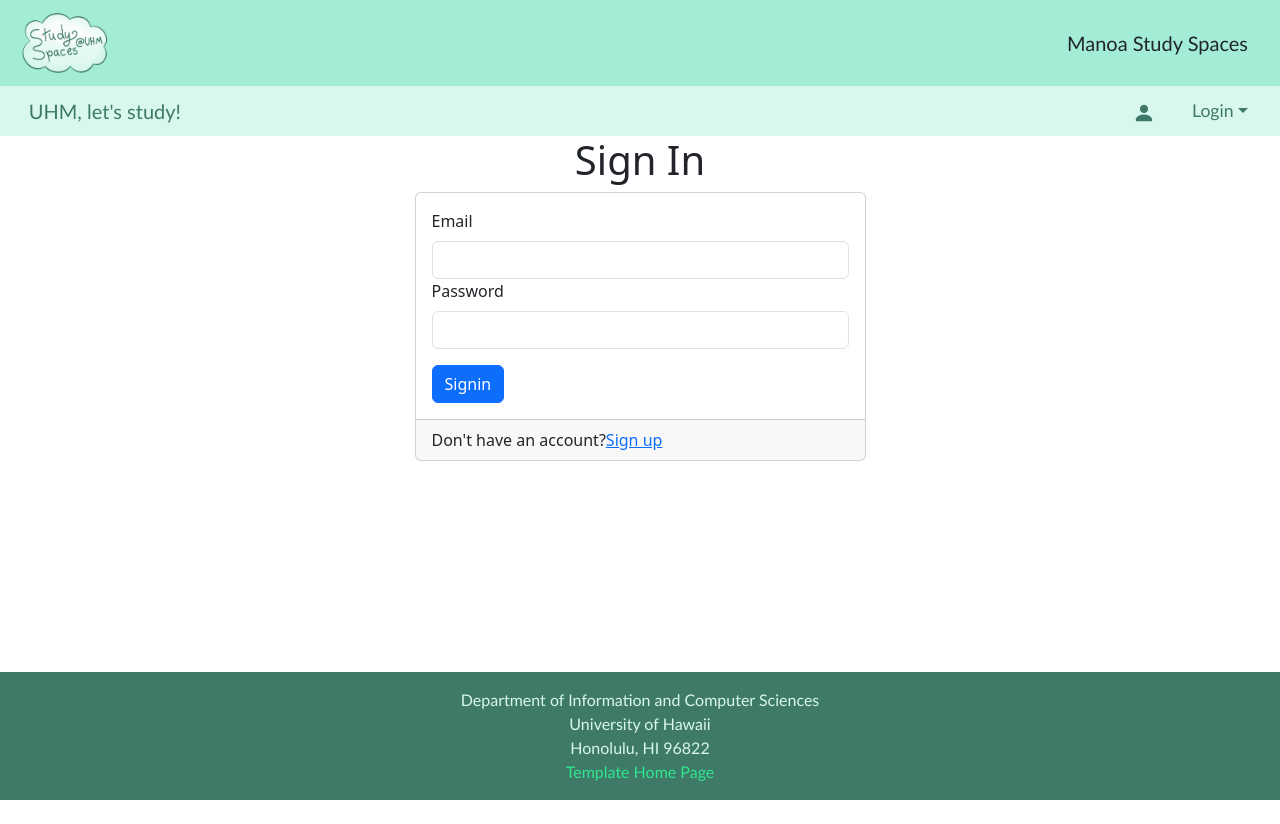
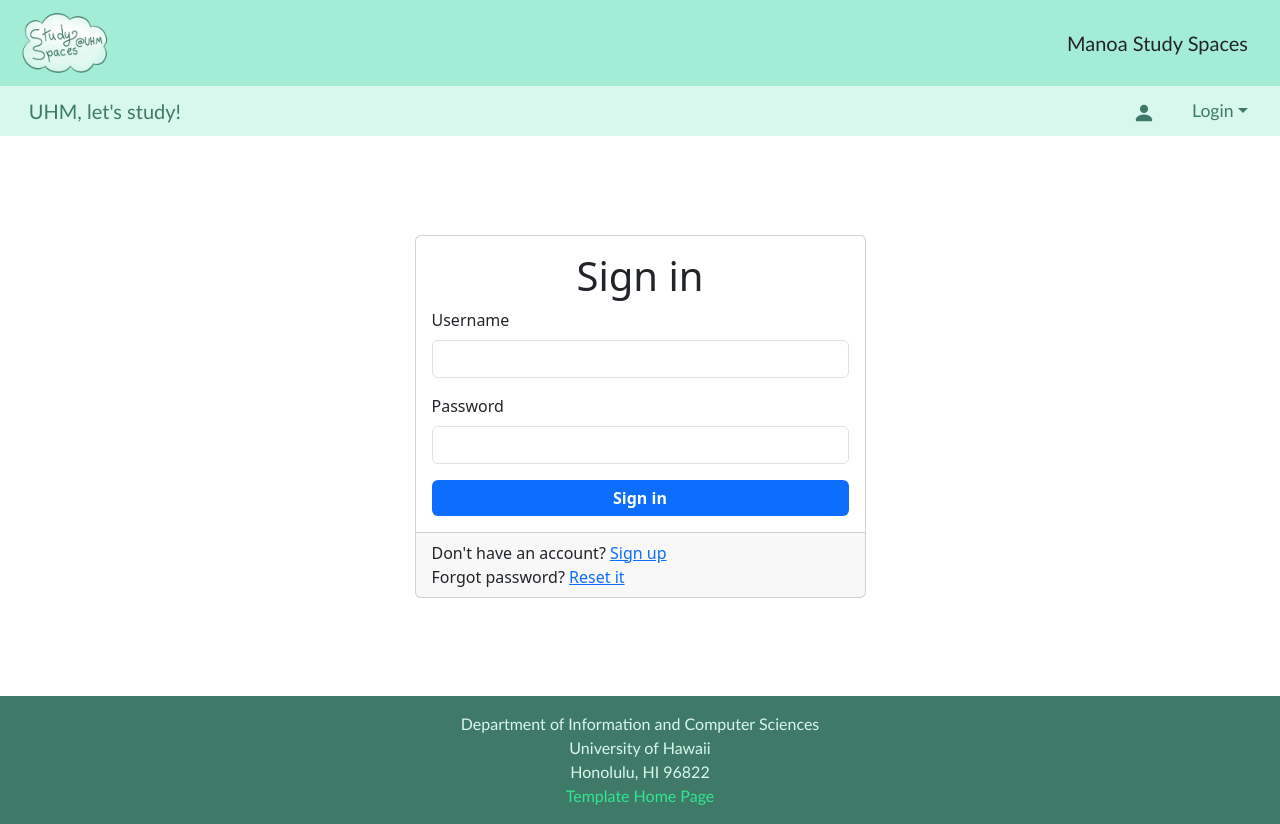
Before and after one commit to manoa-study-spaces/manoa-study-spaces, a Next.js app: page /auth/signin in a window 1280 px wide. Before the commit the page ends 800 px from the top, so only its background shows below. Built offline with nearby package versions, Linux system fonts and the light colour scheme; no server answers.

Commit message:
Fixed sign in page

```diff
--- a/src/app/auth/signin/page.tsx
+++ b/src/app/auth/signin/page.tsx
@@ -1,56 +1,100 @@
 'use client';
+import GuestOnly from '@/components/GuestOnly';
+import { getCsrfToken, signIn } from 'next-auth/react';
+import { useState, useEffect } from 'react';
+import { Button, Card, Col, Container, Form, Row } from 'react-bootstrap';
+import swal from 'sweetalert';
 
-import { signIn } from 'next-auth/react'; // v5 compatible
-import { Button, Card, Col, Container, Form, Row } from 'react-bootstrap';
+const SignIn = () => {
+  const [loading, setLoading] = useState(false);
+  const [csrfToken, setCsrfToken] = useState<string>('');
 
-/** The sign in page. */
-const SignIn = () => {
-  const handleSubmit = async (e: React.SubmitEvent<HTMLFormElement>) => {
+  // MUST USE useEffect, not useState
+  useEffect(() => {
+    getCsrfToken().then(token => {
+      if (token) setCsrfToken(token);
+    });
+  }, []);
+
+  const handleSubmit = async (e: React.FormEvent<HTMLFormElement>) => {
     e.preventDefault();
+    setLoading(true);
+
     const target = e.target as typeof e.target & {
-      email: { value: string };
+      username: { value: string };
       password: { value: string };
     };
-    const email = target.email.value;
-    const password = target.password.value;
-    await signIn('credentials', {
-      callbackUrl: '/list',
-      email,
+
+    const username = target.username.value.trim();
+    const password = target.password.value.trim();
+
+    if (!username || !password) {
+      setLoading(false);
+      swal('Missing information', 'Please enter both username and password', 'warning');
+      return;
+    }
+
+    const result = await signIn('credentials', {
+      redirect: false, // must disable redirect
+      username,
       password,
     });
+
+    setLoading(false);
+
+    if (result?.ok) {
+      swal('Welcome back!', 'You are now signed in', 'success', { timer: 2000 })
+        .then(() => window.location.href = '/listings-view');
+    } else {
+      swal('Sign in failed', 'Invalid user credential', 'error');
+    }
   };
 
   return (
-    <main>
+    <GuestOnly>
+      <main className="flex-grow-1 d-flex align-items-center bg-wonkes-7" style={{ minHeight: '70vh' }}>
         <Container>
           <Row className="justify-content-center">
             <Col xs={5}>
-            <h1 className="text-center">Sign In</h1>
               <Card>
                 <Card.Body>
+                  <h1 className="text-center">Sign in</h1>
                   <Form method="post" onSubmit={handleSubmit}>
-                  <Form.Group controlId="formBasicEmail">
-                    <Form.Label>Email</Form.Label>
-                    <input name="email" type="text" className="form-control" />
+
+                    {/* CSRF token MUST be inside the form */}
+                    <input type="hidden" name="csrfToken" value={csrfToken} />
+
+                    <Form.Group controlId="formBasicUsername">
+                      <Form.Label>Username</Form.Label>
+                      <input name="username" type="text" className="form-control" />
                     </Form.Group>
-                  <Form.Group>
+
+                    <Form.Group className="mt-3">
                       <Form.Label>Password</Form.Label>
                       <input name="password" type="password" className="form-control" />
                     </Form.Group>
-                  <Button type="submit" className="mt-3">
-                    Signin
+
+                    <Button type="submit" disabled={loading} className="w-100 fw-semibold bg-wonkes-1 border-0 mt-3">
+                      {loading ? 'Signing in...' : 'Sign in'}
                     </Button>
                   </Form>
+
                 </Card.Body>
                 <Card.Footer>
                   Don&apos;t have an account?
-                <a href="/auth/signup">Sign up</a>
+                  {' '}
+                  <a className="link" href="/auth/signup">Sign up</a>
+                  <br />
+                  Forgot password?
+                  {' '}
+                  <a className="link" href="/auth/forgot-password">Reset it</a>
                 </Card.Footer>
               </Card>
             </Col>
           </Row>
         </Container>
       </main>
+    </GuestOnly>
   );
 };
 
--- /dev/null
+++ b/src/components/GuestOnly.tsx
@@ -0,0 +1,21 @@
+'use client';
+
+import { useSession } from 'next-auth/react';
+import { useRouter } from 'next/navigation';
+
+export default function GuestOnly({ children }: { children: React.ReactNode }) {
+  // eslint-disable-next-line @typescript-eslint/no-unused-vars
+  const { data: session, status } = useSession();
+  const router = useRouter();
+
+  if (status === 'loading') {
+    return null;
+  }
+
+  if (status === 'authenticated') {
+    router.replace('/listings-view');
+    return null;
+  }
+
+  return children;
+}
```
Lines whose indentation alone changed are shown as unchanged.
